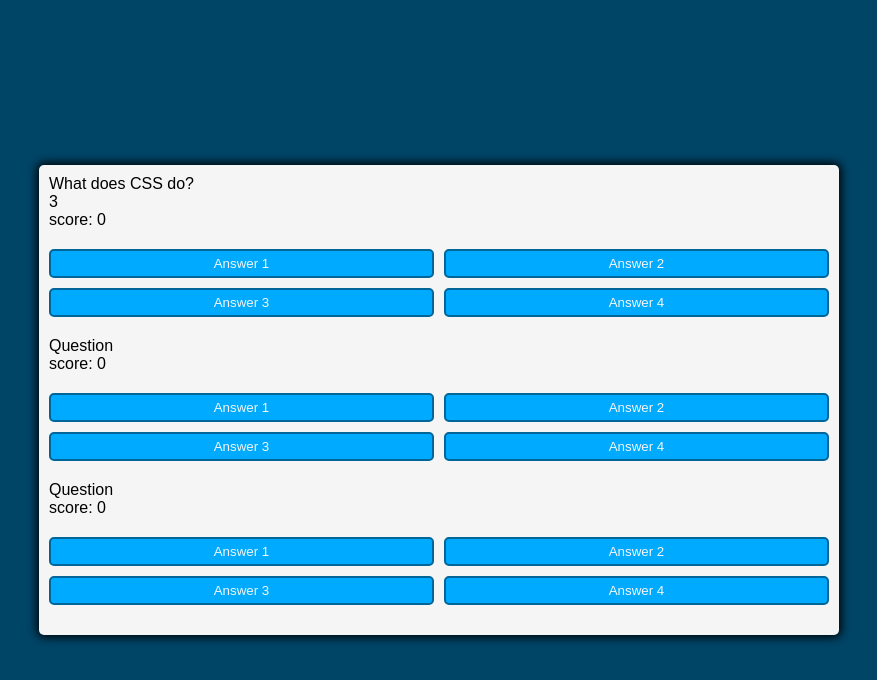
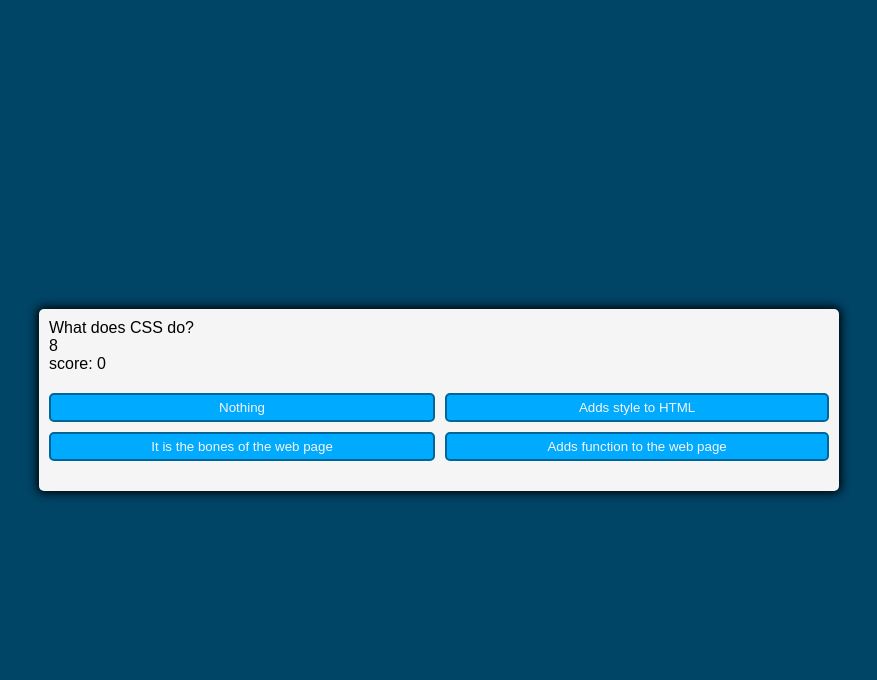
Before and after one commit to jamesfillerup/code-quiz, a plain HTML site: page index.html in a window 1280 px wide. Both pictures are taken after a click on the button "Start". Shown: the whole page, without its empty margins (201-1078 px from the left). Drawn offline with Linux system fonts and the light colour scheme.

Commit message:
next question working

```diff
--- a/assets/js/script.js
+++ b/assets/js/script.js
@@ -32,16 +32,16 @@
 
 // 6 start page shows up with high score
 // 6.1 after they press enter on high score page return to start page with high scores visible
-var startButton = document.getElementById("start-btn")
-var nextQuestion = document.getElementsByClassName("next")
-var answerButtonsEl = document.getElementById("answer-buttons")
+var startButton = document.getElementById("start-btn");
+var nextQuestion = document.getElementsByClassName("next");
+var answerButtonsEl = document.getElementById("answer-buttons");
 var questionContainerEl = document.getElementById("question-container");
-var questionEl = document.getElementById("question")
+var questionEl = document.getElementById("question");
 var currentQuestion = 0;
 var element = document.getElementById("timer");
 
 var score = 0;
-var timer = 5;
+var timer = 10;
 
 var questions = [
   {
@@ -50,113 +50,105 @@ var questions = [
       { text: "Nothing", correct: false },
       { text: "Adds style to HTML", correct: true },
       { text: "It is the bones of the web page", correct: false },
-            { text: "Adds function to the web page", correct: false }
-        ]
+      { text: "Adds function to the web page", correct: false },
+    ],
   },
   {
-        question: 'How do you write and array in JavaScript?',
+    question: "How do you write and array in JavaScript?",
     answers: [
       { text: "var letters = ('a','b','c')", correct: true },
       { text: "var letters = 'a','b','c'", correct: false },
       { text: "var letters = (a,b,c)", correct: false },
-            { text: "var letters = a,b,c", correct: false }
-        ]
+      { text: "var letters = a,b,c", correct: false },
+    ],
   },
   {
-        question: 'What is a way to write a function in Javascript?',
+    question: "What is a way to write a function in Javascript?",
     answers: [
-            { text: 'function;nameOfFunction()', correct: false },
-            { text: 'function nameOfFunction()', correct: true },
-            { text: 'function:nameOfFunction()', correct: false },
-            { text: 'function+nameOfFunction()', correct: false }
-        ]
+      { text: "function;nameOfFunction()", correct: false },
+      { text: "function nameOfFunction()", correct: true },
+      { text: "function:nameOfFunction()", correct: false },
+      { text: "function+nameOfFunction()", correct: false },
+    ],
   },
   {
-        question: 'How do you put Javascript into HTML?',
+    question: "How do you put Javascript into HTML?",
     answers: [
-            { text: '<javascript>', correct: false },
-            { text: '<script>', correct: true },
-            { text: '<java>', correct: false },
-            { text: '<js>', correct: false }
-        ]
+      //prettier-ignore
+      { text: "<javascript>", correct: false },
+      { text: "<script>", correct: true },
+      { text: "<java>", correct: false },
+      { text: "<js>", correct: false },
+    ],
+  },
+];
+
+for (var i = 0; i < nextQuestion.length; i++) {
+  nextQuestion[i].addEventListener("click", showNextQuestion, false);
 }
-]
 
-// for (var i = 0 ; i < nextQuestion.length; i++) {
-//     nextQuestion[i].addEventListener('click', showNextQuestion(currentQuestion), false);
+startButton.addEventListener("click", startGame);
+
+// for (var i = 0; i < nextQuestion.length; i++) {
+//   nextQuestion[i].setAttribute("onclick", "showNextQuestion();");
 // }
-
-startButton.addEventListener('click', startGame)
-
-for (var i = 0 ; i < nextQuestion.length; i++) {
-    nextQuestion[i].setAttribute("onclick", "showNextQuestion();");
-
-}
 
 function startGame() {
   console.log("game is starting");
   myTimer();
-    startButton.classList.add('hide')
-    questionContainerEl.classList.remove('hide')
+  startButton.classList.add("hide");
+  questionContainerEl.classList.remove("hide");
   // answerButtonsEl.classList.remove('hide')
   currentQuestion = 0;
-    questions.length
-    showNextQuestion()}
+  showNextQuestion();
+}
 
 function showQuestion(question) {
-    questionEl.innerText = question.question
-
+  questionEl.innerText = question.question;
 }
 
 function selectAnswer(e) {
-    console.log(e)
+  console.log(e);
   currentQuestion++;
-    var selectedButton = e.target
-    var correct = selectedButton.dataset.correct
+  var selectedButton = e.target;
+  var correct = selectedButton.dataset.correct;
   // setStatusClass(document.body, correct)
   console.log(correct);
   if (!correct) {
     timer = timer - 10;
   } else if (correct) {
-        score += 5
-        document.querySelector("#score").innerHTML = score
+    score += 5;
+    document.querySelector("#score").innerHTML = score;
   }
 }
 
-
-function showNextQuestion(){
-    console.log("next question funciton");
+function showNextQuestion() {
+  console.log("next question function");
   // for(i=0; i<=questions.length; i++){
-        document.getElementById("question").innerHTML = questions[currentQuestion].question;
-        question.answers.forEach(answer => {
-            const button = document.createElement('button')
-            button.innerText = answer.text
-            button.classList.add('btn')
-            if (answer.correct) {
-                button.dataset.correct = answer.correct
+  document.getElementById("question").innerHTML =
+    questions[currentQuestion].question;
+  for (let [key, value] of Object.entries(answerButtonsEl.children)) {
+    value.textContent = questions[currentQuestion].answers[key].text;
   }
-            button.addEventListener('click', selectAnswer)
-            answerButtonsElement.appendChild(button)
-        })
 
   //i would add a if statment if(i=questions.length){display score card}
   // }
+  currentQuestion++;
 }
 
 document.getElementById("timer");
 
-function myTimer(){
-
+function myTimer() {
   myInterval = setInterval(function () {
     console.log(timer);
     timer--;
     if (timer > 0) {
-                element.innerHTML = timer
+      element.innerHTML = timer;
+    } else {
+      clearInterval(myInterval);
+      element.innerHTML = "You're out of time!";
+    }
+  }, 1000);
+}
 
-            }
-            else {
-                clearInterval(myInterval)
-                element.innerHTML = ("You're out of time!")
-            }
-        }, 1000)
-}
+// Grab the question div and populate it
--- a/index.html
+++ b/index.html
@@ -20,25 +20,6 @@
         <button class="next btn" >Answer 3</button>
         <button class="next btn" >Answer 4</button>
       </div>
-      <div id="question">Question</div>
-      <div id="timer"></div>
-      <div>score: <span id="score">0</span></div>
-      <div id="answer-buttons" class="btn-grid">
-        <button class="next btn" >Answer 1</button>
-        <button class="next btn" >Answer 2</button>
-        <button class="next btn" >Answer 3</button>
-        <button class="next btn" >Answer 4</button>
-      </div>
-      <div id="question">Question</div>
-      <div id="timer"></div>
-      <div>score: <span id="score">0</span></div>
-      <div id="answer-buttons" class="btn-grid">
-        <button class="next btn" >Answer 1</button>
-        <button class="next btn" >Answer 2</button>
-        <button class="next btn" >Answer 3</button>
-        <button class="next btn" >Answer 4</button>
-      </div>
-
     </div>
 
     <!-- add the highscore page here -->
```
Lines whose indentation alone changed are shown as unchanged.
